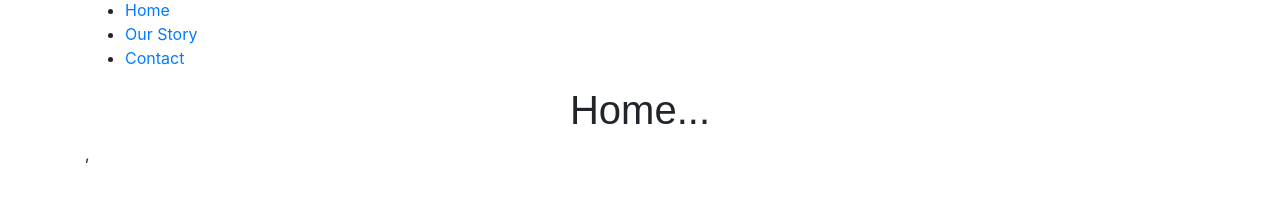
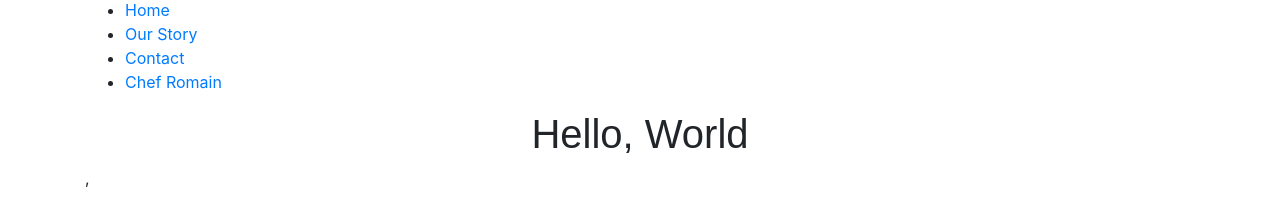
Before and after one commit to mjstrz/farine-react, a React (Create React App) app: page / in a window 1280 px wide. Shown: the part 1034-1242 px from the top of the page. Built offline with nearby package versions, Linux system fonts and the light colour scheme; the HTML template or start-up script is replaced by a standard one.

Commit message:
Chef Romain

```diff
--- a/src/App.js
+++ b/src/App.js
@@ -10,7 +10,7 @@ import { BrowserRouter as Router, Link, Switch, Route } from 'react-router-dom';
 function Test() {
     return (
       <div>
-          <h1>Home...</h1>
+          <h1>Hello, World</h1>
       </div>
     )
 }
@@ -21,6 +21,14 @@ function Contact() {
           <h1>Contact...please don't</h1>
       </div>
     )
+}
+
+function Chef() {
+   return (
+      <div>
+         <h1>Bonjour, je m'appelle Romain</h1>
+      </div>
+   )
 }
 
 
@@ -44,6 +52,9 @@ function App() {
                   <li>
                      <Link to="/contact">Contact</Link>
                   </li>
+                  <li>
+                     <Link to="/chef">Chef Romain</Link>
+                  </li>
                </ul>
             </nav>
 
@@ -53,6 +64,9 @@ function App() {
                </Route>
                <Route path="/contact">
                   <Contact />
+               </Route>
+               <Route path="/chef">
+                  <Chef />
                </Route>
                <Route path="/">
                   <Test />
```
